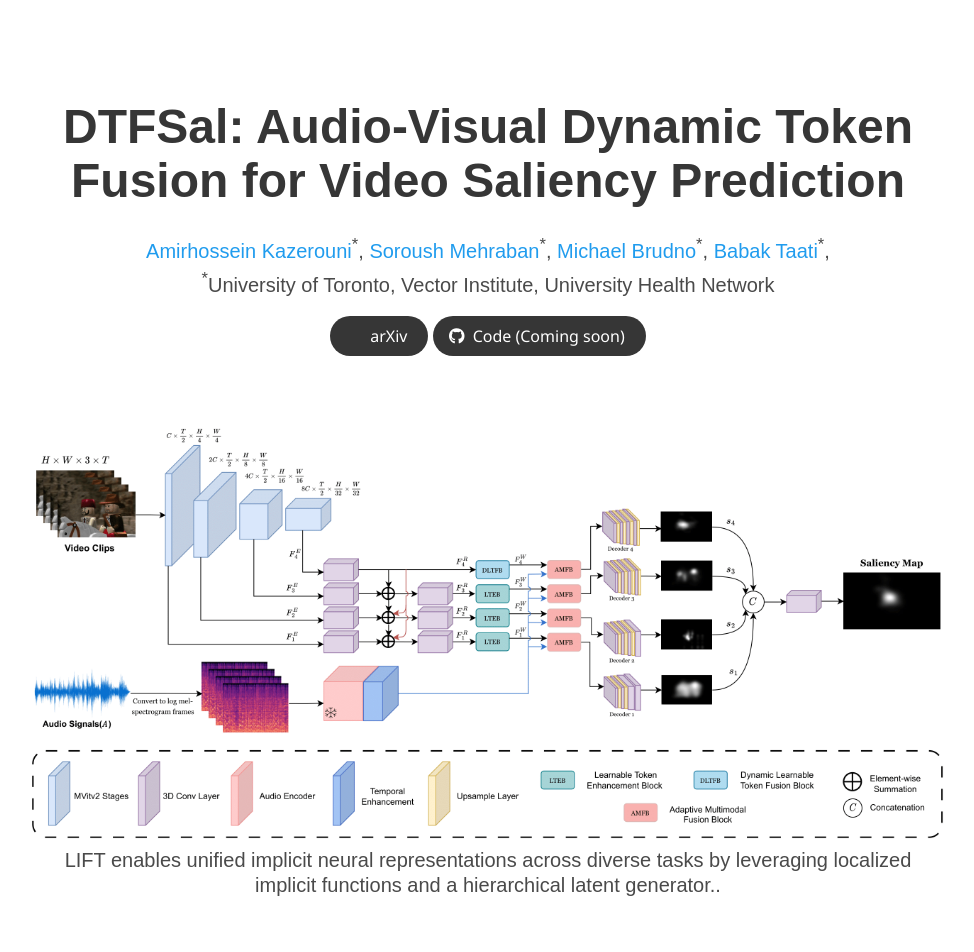
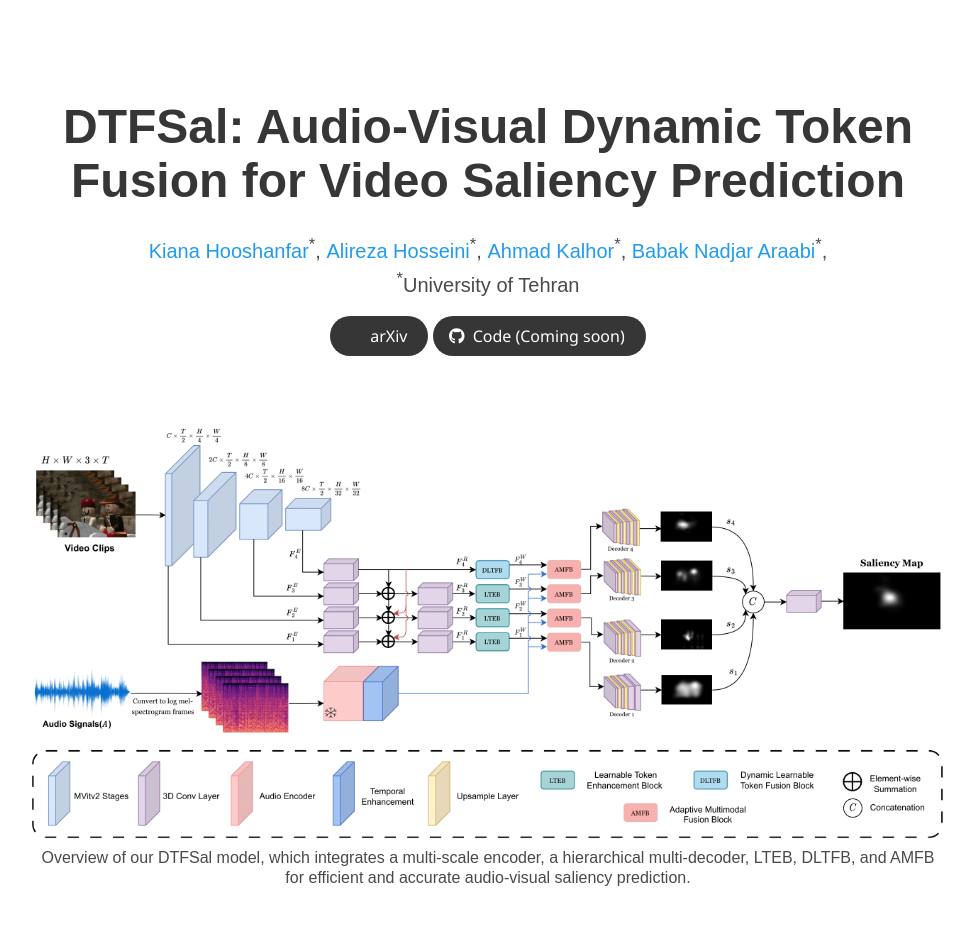
Before and after one commit to K-Hooshanfar/K-Hooshanfar.github.io, a plain HTML site: page dtfsal/index.html in a window 1280 px wide. Shown: the top 952 px of the page, without its empty margins (152-1126 px from the left). Drawn offline with nearby package versions, Linux system fonts and the light colour scheme; some icons are missing; a web font is replaced by a local one.

Commit message:
update authors

```diff
--- a/dtfsal/index.html
+++ b/dtfsal/index.html
@@ -91,19 +91,19 @@
           <h1 class="title is-1 publication-title">DTFSal: Audio-Visual Dynamic Token Fusion for Video Saliency Prediction</h1>
           <div class="is-size-5 publication-authors">
             <span class="author-block">
-              <a href="https://amirhossein-kz.github.io/">Amirhossein Kazerouni</a><sup>*</sup>,</span>
+              <a href="https://scholar.google.com/citations?user=-qqc3AUAAAAJ&hl=en">Kiana Hooshanfar</a><sup>*</sup>,</span>
             <span class="author-block">
-              <a href="https://iatsl.org/people/smehraban.html">Soroush Mehraban</a><sup>*</sup>,</span>
+              <a href="https://scholar.google.com/citations?user=6lxGXlkAAAAJ&hl=en">Alireza Hosseini</a><sup>*</sup>,</span>
             <span class="author-block">
-              <a href="https://brudno.uhndata.io/">Michael Brudno</a><sup>*</sup>,
+              <a href="https://scholar.google.com/citations?user=m7xdmMgAAAAJ&hl=en">Ahmad Kalhor</a><sup>*</sup>,
             </span>
             <span class="author-block">
-              <a href="https://www.cs.toronto.edu/~taati/">Babak Taati</a><sup>*</sup>,
+              <a href="https://scholar.google.com/citations?hl=en&user=FTcata0AAAAJ">Babak Nadjar Araabi</a><sup>*</sup>,
             </span>
           </div>
 
           <div class="is-size-5 publication-authors">
-            <span class="author-block"><sup>*</sup>University of Toronto, Vector Institute, University Health Network</span>
+            <span class="author-block"><sup>*</sup>University of Tehran</span>
           </div>
 
           <div class="column has-text-centered">
@@ -119,7 +119,7 @@
                 </a>
               </span> -->
               <span class="link-block">
-                <a href="https://arxiv.org/abs/2503.15420"
+                <a href="https://arxiv.org/"
                    class="external-link button is-normal is-rounded is-dark">
                   <span class="icon">
                       <i class="ai ai-arxiv"></i>
@@ -169,8 +169,7 @@
   <div class="container is-max-desktop">
     <div class="hero-body has-text-centered">
       <img id="teaser" src="./static/main_fig.png" alt="Teaser Image" style="max-width: 100%; height: auto;">
-      <h2 class="subtitle has-text-centered">
-        <span class="LIFT">LIFT</span> enables unified implicit neural representations across diverse tasks by leveraging localized implicit functions and a hierarchical latent generator..
+      <h2 class="subtitle has-text-centered" style="font-size: 1rem;"> Overview of our DTFSal model, which integrates a multi-scale encoder, a hierarchical multi-decoder, LTEB, DLTFB, and AMFB for efficient and accurate audio-visual saliency prediction.
       </h2>
     </div>
   </div>
@@ -214,7 +213,7 @@
   <div class="container is-max-desktop">
   <div class="columns is-centered">
     <div class="column is-full-width">
-      <h2 class="title is-3">LIFT: Experimental Results Across Large Datasets</h2>
+      <h2 class="title is-3">DTFSal: Experimental Results Across Audio-Visual Datasets</h2>
       <h2 class="title is-4">Performance on CelebA-HQ (64²) and ShapeNet (64³)</h2>
 
       <div class="content has-text-justified">
```
